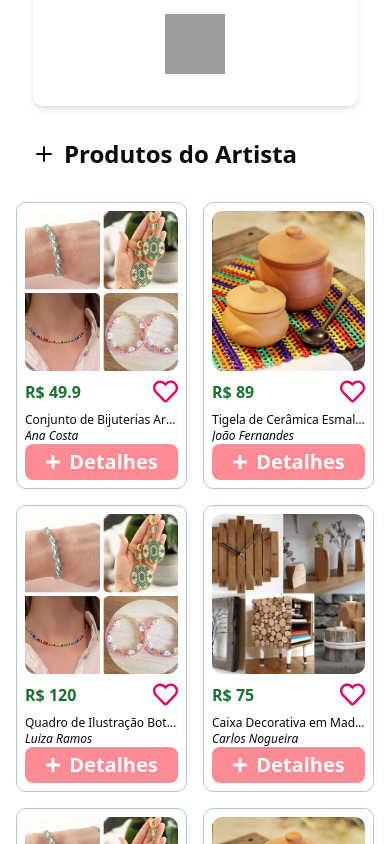
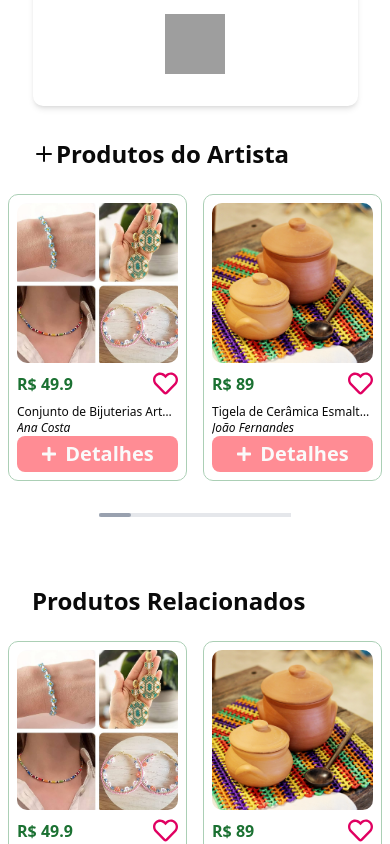
Before and after one commit to marcus-santos/artesaos-project-web, a Next.js app: page /product/1 in a window 390 px wide. Shown: the part 1820-2664 px from the top of the page. Built offline with nearby package versions, Linux system fonts and the light colour scheme; grey boxes are pictures that could not be loaded.

Commit message:
feat: add ProductSlide component and integrate into ProductPage for improved product display

```diff
--- a/src/app/product/[id]/page.tsx
+++ b/src/app/product/[id]/page.tsx
@@ -12,6 +12,7 @@ import ProductReviews from '../components/ProductReviews';
 import { FiPlus } from 'react-icons/fi';
 import {BaseCard, ProductCardBody}  from '@/components/Card';
 import Image from 'next/image';
+import ProductSlide from '../components/ProductSlide';
 
 interface Review {
     reviewer: string;
@@ -151,23 +152,11 @@ function ProductPage() {
                     )}
 
                     <div>
-                        <div className='flex flex-row items-center'>
-                            <div className='flex items-center gap-2 px-8 py-4 text-2xl font-bold'>
-                                <FiPlus/>
-                                <h1>Produtos do Artista</h1>
-                            </div>
-
-                            <div className='hidden md:flex justify-end flex-1 text-xs items-center px-4'>
-                                <button
-                                    onClick={() => alert('Ver mais produtos do artista!')}
-                                    className="p-1.5 bg-white text-[#1B7132] border-1 border-[#ABCFB5] rounded-md hover:bg-[#ABCFB5] hover:text-white transition-colors"
-                                >
-                                    Ver mais
-                                </button>
-                            </div>
-                        </div>
-
-                        <div className="grid grid-cols-2 sm:grid-cols-3 lg:grid-cols-6 md:grid-cols-4 gap-4 p-4">
+                        <ProductSlide
+                            icon={<FiPlus className="text-2xl" />}
+                            title="Produtos do Artista"
+                            onViewMore={() => alert('Ver mais produtos do artista!')}
+                        >
                             {products.map((product, i) => (
                                 <BaseCard key={product.id || i}>
                                     <div className="relative w-full h-40">
@@ -185,26 +174,14 @@ function ProductPage() {
                                     />
                                 </BaseCard>
                             ))}
-                        </div>
+                        </ProductSlide>
                     </div>
 
                     <div>
-                        <div className='flex flex-row'>
-                            <div className='font-bold text-2xl items-center px-8 py-4'>
-                                <h1>Produtos Relacionados</h1>
-                            </div>
-
-                            <div className='hidden md:flex justify-end flex-1 text-xs items-center px-4'>
-                                <button
-                                    onClick={() => alert('Ver mais produtos do artista!')}
-                                    className="p-1.5 bg-white text-[#1B7132] border-1 border-[#ABCFB5] rounded-md hover:bg-[#ABCFB5] hover:text-white transition-colors"
-                                >
-                                    Ver mais
-                                </button>
-                            </div>
-                        </div>
-
-                        <div className="grid grid-cols-2 sm:grid-cols-3 lg:grid-cols-6 md:grid-cols-4 gap-4 p-4">
+                        <ProductSlide
+                            title="Produtos Relacionados"
+                            onViewMore={() => alert('Ver mais produtos relacionados!')}
+                        >
                             {products.map((product, i) => (
                                 <BaseCard key={product.id || i}>
                                     <div className="relative w-full h-40">
@@ -222,7 +199,7 @@ function ProductPage() {
                                     />
                                 </BaseCard>
                             ))}
-                        </div>
+                        </ProductSlide>
                     </div>
                 </div>
             </main>
--- /dev/null
+++ b/src/app/product/components/ProductSlide.tsx
@@ -0,0 +1,106 @@
+import React, { ReactNode } from "react";
+import { Swiper, SwiperSlide } from "swiper/react";
+import { Navigation, Pagination } from "swiper/modules";
+import "swiper/css";
+import "swiper/css/navigation";
+import "swiper/css/pagination";
+
+interface ProductSlideProps {
+    title: string;
+    icon?: ReactNode;
+    children: ReactNode[];
+    onViewMore?: () => void;
+    showViewMoreButton?: boolean;
+}
+
+const ProductSlide: React.FC<ProductSlideProps> = ({
+    title,
+    icon,
+    children,
+    onViewMore,
+    showViewMoreButton = true
+}) => {
+    return (
+        <div>
+            <div className='flex flex-row'>
+                <div className='flex flex-row font-bold text-2xl items-center px-8 py-4'>
+                    {icon}
+                    <h1>{title}</h1>
+                </div>
+
+                {showViewMoreButton && (
+                    <div className='hidden md:flex justify-end flex-1 text-xs items-center px-4'>
+                        <button
+                            onClick={onViewMore || (() => alert('Ver mais produtos!'))}
+                            className="p-1.5 bg-white text-[#1B7132] border-1 border-[#ABCFB5] rounded-md hover:bg-[#ABCFB5] hover:text-white transition-colors"
+                        >
+                            Ver mais
+                        </button>
+                    </div>
+                )}
+            </div>
+
+            <div className="mb-10 p-2">
+                <Swiper
+                    modules={[Navigation, Pagination]}
+                    spaceBetween={16}
+                    slidesPerView={2}
+                    slidesPerGroup={2}
+                    breakpointsBase={"window"}
+                    navigation={{
+                        nextEl: ".swiper-button-next",
+                        prevEl: ".swiper-button-prev",
+                    }}
+                    pagination={{
+                        clickable: true,
+                        type: "custom",
+                        renderCustom: function (swiper, current, total) {
+                        let html =
+                            "<div class='flex w-full absolute top-0'><div class='mx-auto flex bg-gray-200'>";
+                        for (let i = 0; i < total; i++) {
+                            if (i === current - 1) {
+                            html += `<div class="w-8 h-1 bg-gray-400 rounded-full"></div>`;
+                            } else {
+                            html += `<div class="w-8 h-1"></div>`;
+                            }
+                        }
+                        html += "</div></div>";
+                        return html;
+                        },
+                    }}
+                    breakpoints={{
+                        400: {
+                            slidesPerView: 2,
+                            slidesPerGroup: 2,
+                            spaceBetween: 10,
+                        },
+                        640: {
+                            slidesPerView: 4,
+                            slidesPerGroup:4,
+                            spaceBetween: 10,
+                        },
+                        768: {
+                            slidesPerView: 5,
+                            slidesPerGroup:5,
+                            spaceBetween: 10,
+                        },
+                        1024: {
+                            slidesPerView: 6,
+                            slidesPerGroup:6,
+                            spaceBetween: 10,
+                        },
+                    }}
+                    className="products-swiper"
+                >
+                    {React.Children.map(children, (child, index) => (
+                        <SwiperSlide key={index} className="mb-10">
+                            {child}
+                        </SwiperSlide>
+                    ))}
+                </Swiper>
+            </div>
+        </div>
+    );
+};
+
+export default ProductSlide;
--- a/src/app/product/components/products.json
+++ b/src/app/product/components/products.json
@@ -114,5 +114,101 @@
         "https://images.unsplash.com/photo-1515562141207-7a88fb7ce338?w=300&h=200&fit=crop"
       ]
     }
+  },
+  {
+    "id": 7,
+    "title": "Tigela de Cerâmica Esmaltada",
+    "price": 89.0,
+    "author": "João Fernandes",
+    "description": "Tigela artesanal de porcelana com acabamento esmaltado em azul cobalto.",
+    "img": "ceramica-e-porcelana.webp",
+    "review": {
+      "reviewer": "Eduardo Melo",
+      "rating": 5.0,
+      "reviewText": "Excelente acabamento! A tigela é ainda mais bonita ao vivo.",
+      "reviewImages": [
+        "https://images.unsplash.com/photo-1583939003579-730e3918a45a?w=300&h=200&fit=crop"
+      ]
+    }
+  },
+  {
+    "id": 8,
+    "title": "Tigela de Cerâmica Esmaltada",
+    "price": 89.0,
+    "author": "João Fernandes",
+    "description": "Tigela artesanal de porcelana com acabamento esmaltado em azul cobalto.",
+    "img": "ceramica-e-porcelana.webp",
+    "review": {
+      "reviewer": "Eduardo Melo",
+      "rating": 5.0,
+      "reviewText": "Excelente acabamento! A tigela é ainda mais bonita ao vivo.",
+      "reviewImages": [
+        "https://images.unsplash.com/photo-1583939003579-730e3918a45a?w=300&h=200&fit=crop"
+      ]
+    }
+  },
+  {
+    "id": 9,
+    "title": "Tigela de Cerâmica Esmaltada",
+    "price": 89.0,
+    "author": "João Fernandes",
+    "description": "Tigela artesanal de porcelana com acabamento esmaltado em azul cobalto.",
+    "img": "ceramica-e-porcelana.webp",
+    "review": {
+      "reviewer": "Eduardo Melo",
+      "rating": 5.0,
+      "reviewText": "Excelente acabamento! A tigela é ainda mais bonita ao vivo.",
+      "reviewImages": [
+        "https://images.unsplash.com/photo-1583939003579-730e3918a45a?w=300&h=200&fit=crop"
+      ]
+    }
+  },
+  {
+    "id": 10,
+    "title": "Tigela de Cerâmica Esmaltada",
+    "price": 89.0,
+    "author": "João Fernandes",
+    "description": "Tigela artesanal de porcelana com acabamento esmaltado em azul cobalto.",
+    "img": "ceramica-e-porcelana.webp",
+    "review": {
+      "reviewer": "Eduardo Melo",
+      "rating": 5.0,
+      "reviewText": "Excelente acabamento! A tigela é ainda mais bonita ao vivo.",
+      "reviewImages": [
+        "https://images.unsplash.com/photo-1583939003579-730e3918a45a?w=300&h=200&fit=crop"
+      ]
+    }
+  },
+  {
+    "id": 11,
+    "title": "Tigela de Cerâmica Esmaltada",
+    "price": 89.0,
+    "author": "João Fernandes",
+    "description": "Tigela artesanal de porcelana com acabamento esmaltado em azul cobalto.",
+    "img": "ceramica-e-porcelana.webp",
+    "review": {
+      "reviewer": "Eduardo Melo",
+      "rating": 5.0,
+      "reviewText": "Excelente acabamento! A tigela é ainda mais bonita ao vivo.",
+      "reviewImages": [
+        "https://images.unsplash.com/photo-1583939003579-730e3918a45a?w=300&h=200&fit=crop"
+      ]
+    }
+  },
+  {
+    "id": 12,
+    "title": "Tigela de Cerâmica Esmaltada",
+    "price": 89.0,
+    "author": "João Fernandes",
+    "description": "Tigela artesanal de porcelana com acabamento esmaltado em azul cobalto.",
+    "img": "ceramica-e-porcelana.webp",
+    "review": {
+      "reviewer": "Eduardo Melo",
+      "rating": 5.0,
+      "reviewText": "Excelente acabamento! A tigela é ainda mais bonita ao vivo.",
+      "reviewImages": [
+        "https://images.unsplash.com/photo-1583939003579-730e3918a45a?w=300&h=200&fit=crop"
+      ]
+    }
   }
 ]
```
